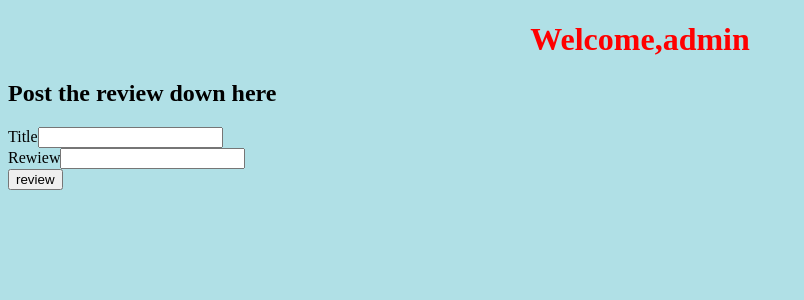
After one commit to adithyabhat99/MovieReviews, a Flask app: template templates/admin.html in a window 1280 px wide. The commit adds this page. Shown: the top 300 px of the page, without its empty margins (0-804 px from the left). Run offline with Flask 2, Linux system fonts and the light colour scheme; the template is opened without the code that fills it, so the values that code supplies are empty.

Commit message:
added admin page and portal to add movie reviews

```diff
--- a/app.py
+++ b/app.py
@@ -9,6 +9,7 @@ app.secret_key='secret'
 app.config['SESSION_TYPE']='filesystem'
 sess=Session()
 sess.init_app(app)
+adpass='123654654'
 
 Session(app)
 # MySQL configurations
@@ -54,6 +55,7 @@ def log():
 	if fusr and fpassw:
 		conn=mysql.connect()
 		cursor=conn.cursor()
+		#hashed_password = generate_password_hash(fpassw)
 		query="select * from users.user where usr='{0}' and passw='{1}'".format(fusr,fpassw)
 		cursor.execute(query)
 		data=cursor.fetchone()
@@ -83,6 +85,29 @@ def feed():
 	except:
 		return '<h1>Eroor :(</h1>'
 
+@app.route('/adminlog.html')
+def adlog():
+	return(render_template('adminlog.html'))
+
+@app.route('/admin',methods=['POST'])
+def admin():
+	passw=request.form['passw']
+	if passw==adpass:
+		return(render_template('admin.html'))
+@app.route('/review',methods=['POST'])
+def review():
+	ftitle=request.form['title']
+	freview=request.form['review']
+	conn=mysql.connect()
+	cursor=conn.cursor()
+	query="insert into users.reviews(title,review) values('{0}','{1}')".format(ftitle,freview)
+	try:
+		cursor.execute(query)
+		conn.commit()
+		return "<h1>Success :)</h1>"
+	except:
+		return "<h1>Error</h1>"
+
 
 if __name__=='__main__':
 	app.run(debug=True)
--- /dev/null
+++ b/templates/admin.html
@@ -0,0 +1,17 @@
+<!DOCTYPE html>
+<html>
+<style>
+body { background-color : powderblue;}
+h1 {color:red; text-align: center;}
+p {color: purple;text-align: center; }
+</style>
+<body>
+	<h1>Welcome,admin</h1>
+	<h2>Post the review down here</h2>
+	<form action='review' method='POST'>
+		Title<input type='text' name='title'><br>
+		Rewiew<input type="text" name="review"><br>
+		<input type="submit" value='review'>
+		</form>
+		</body>
+		</html>
--- a/templates/index.html
+++ b/templates/index.html
@@ -10,5 +10,6 @@ p {color: purple;text-align: center; }
      <p> Hi I am Adithya,I watch a lot of movies</p>
      <a href='sign.html'>SignUp</a><br>
      <a href='login.html'>Login</a><br>
+     <a href='adminlog.html'>Admin</a><br>
  </body>
  </html>
```
Also changed, not shown: templates/adminlog.html (added, +14 -0 lines), 3 other files.
